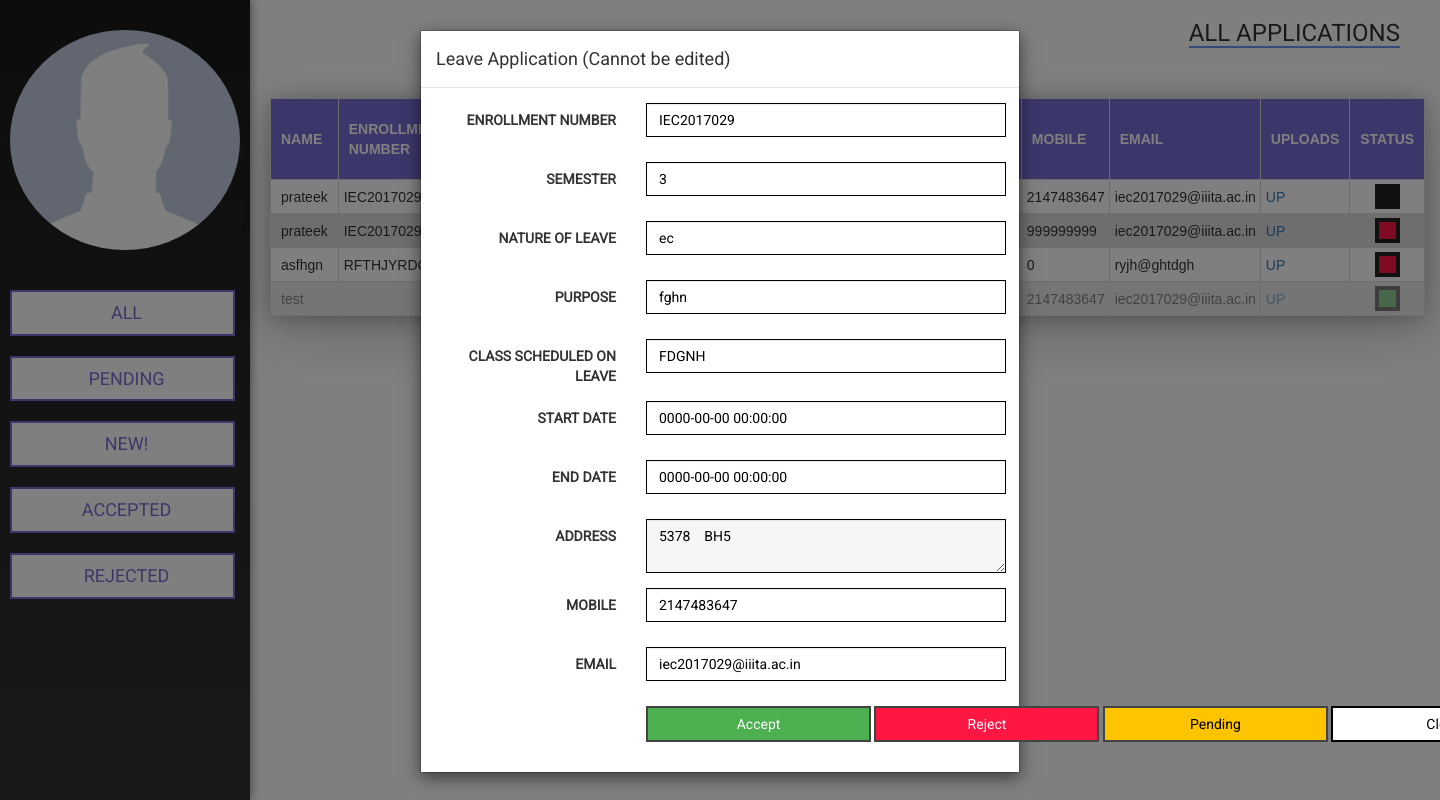
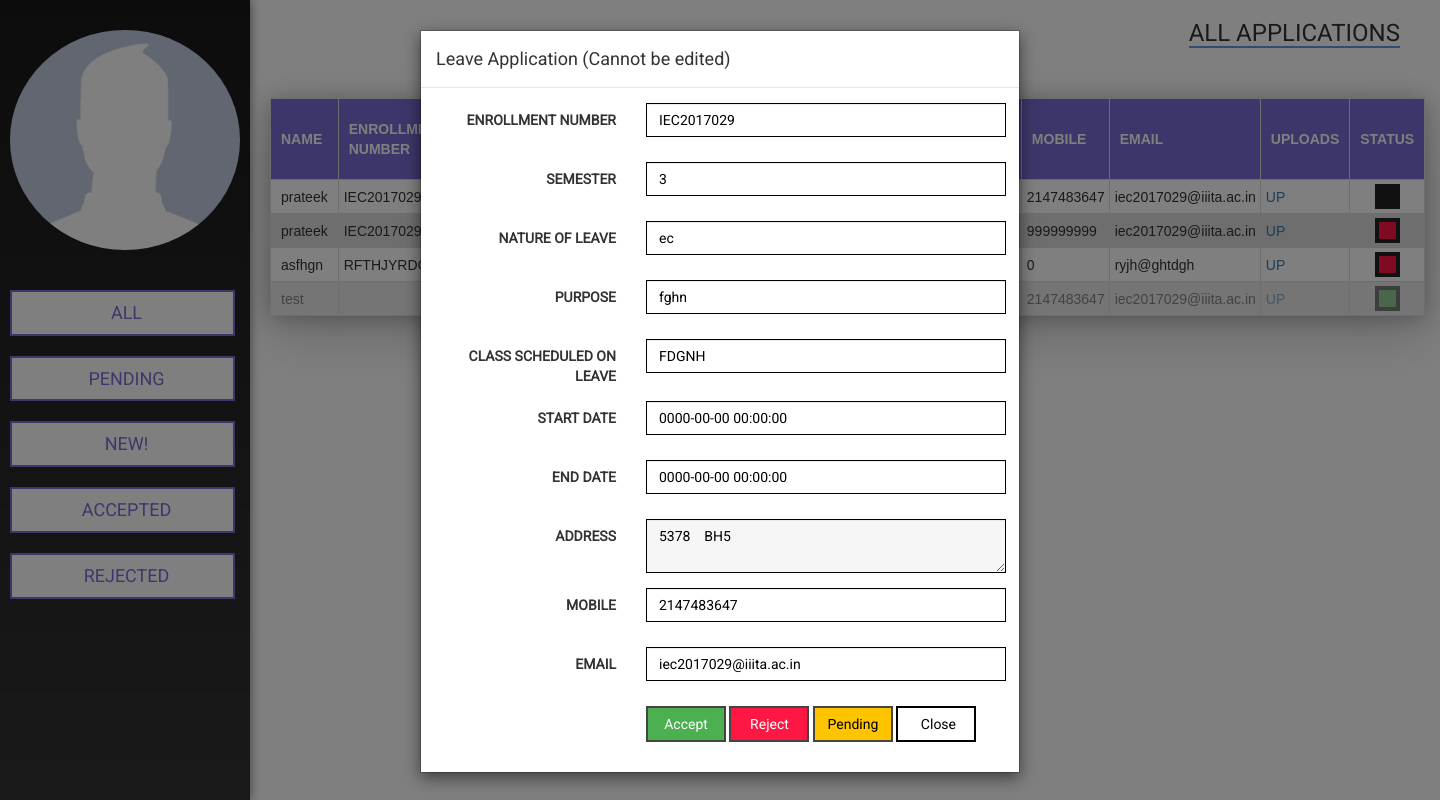
Before and after one commit to GeekHaven/Leave-Application-Portal, a PHP site: page /admin_dashboard.php in a window 1440 px wide, after a click that opens the changed part. Run offline with PHP 8.4, Linux system fonts and the light colour scheme; data comes from the database, SQL or seed files in the repository.

Commit message:
Update admin_dashboard.php

```diff
--- a/admin_dashboard.php
+++ b/admin_dashboard.php
@@ -263,10 +263,10 @@
 						<input id="Application_id" type="hidden" value=""/>
 						<div class="form-group">
 						<div class="col-sm-offset-2 col-sm-10">
-							<button class="btn btn-default Acpt" style="background: #4caf50;border-radius: 0px!important;color: #fff;outline: none;border-color: #444;border-width: 2px;">Accept</button>
-							<button class="btn btn-default rjct" style="background: #ff1744;border-radius: 0px!important;color: #fff;outline: none;border-color: #444;border-width: 2px;">Reject</button>
-							<button class="btn btn-default pndg" style="background: #ffc400;border-radius: 0px!important;color: #000;outline: none;border-color: #444;border-width: 2px;">Pending</button>
-							<button type="button" class="btn btn-default" data-dismiss="modal" style="background: #fff;border-radius: 0px!important;color: #000;outline: none;border-color: #000;border-width: 2px;">&nbsp&nbsp Close &nbsp&nbsp</button>
+							<button class="btn btn-default Acpt" style="background: #4caf50;border-radius: 0px!important;color: #fff;outline: none;border-color: #444;border-width: 2px; max-width:80px;">Accept</button>
+							<button class="btn btn-default rjct" style="background: #ff1744;border-radius: 0px!important;color: #fff;outline: none;border-color: #444;border-width: 2px; max-width:80px;">Reject</button>
+							<button class="btn btn-default pndg" style="background: #ffc400;border-radius: 0px!important;color: #000;outline: none;border-color: #444;border-width: 2px; max-width:80px;">Pending</button>
+							<button type="button" class="btn btn-default" data-dismiss="modal" style="background: #fff;border-radius: 0px!important;color: #000;outline: none;border-color: #000;border-width: 2px; max-width:80px;">&nbsp&nbsp Close &nbsp&nbsp</button>
 						</div>
 						</div>
 					</div>
```
